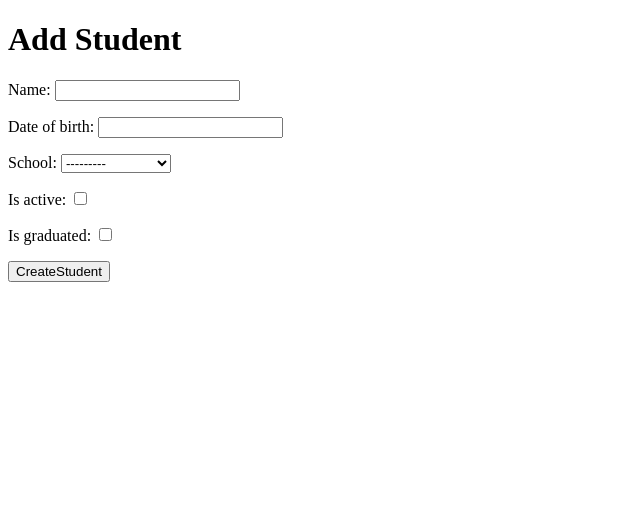
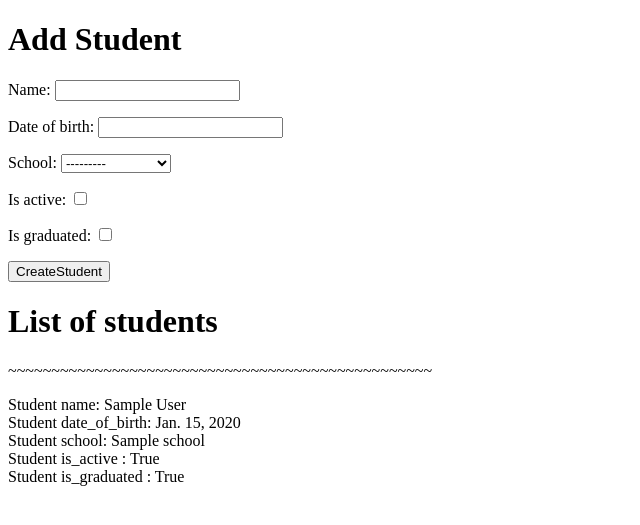
Before and after one commit to NurikNK/school, a Django app: page /students/create/ in a window 1280 px wide. Shown: the top 525 px of the page, without its empty margins (0-640 px from the left). Run offline with Django 3.2, Linux system fonts and the light colour scheme; tables that the repository leaves empty hold one stand-in row (values such as "Sample post").

```diff
--- a/school/urls.py
+++ b/school/urls.py
@@ -6,5 +6,5 @@ urlpatterns = [
     path('courses/', include('courses.urls')),
     path('students/', include('students.urls')),
     # path('students/', include('students.urls')),
-    path('school_app/', include('schools_app.urls')),
+    # path('school_app/', include('schools_app.urls')),
 ]
--- a/schools_app/forms.py
+++ b/schools_app/forms.py
@@ -1,4 +1,4 @@
-from django.forms import ModelForm
+"""from django.forms import ModelForm
 
 from .models import School
 
@@ -9,4 +9,4 @@ class SchoolForm(ModelForm):
         fields = [
             'name',
             'address',
-        ]
+        ]"""
--- a/schools_app/urls.py
+++ b/schools_app/urls.py
@@ -1,7 +1,7 @@
-from django.urls import path
+"""from django.urls import path
 
 from .views import SchoolCreateView
 
 urlpatterns = [
     path('create/', SchoolCreateView.as_view())
-]
+]"""
--- a/students/forms.py
+++ b/students/forms.py
@@ -22,3 +22,15 @@ class StudentCourseForm(ModelForm):
             'student',
             'course'
         ]
+
+
+class StudentListForm(ModelForm):
+    class Meta:
+        model = Student
+        fields = [
+            'name',
+            'date_of_birth',
+            'school',
+            'is_active',
+            'is_graduated',
+        ]
--- a/students/templates/student.html
+++ b/students/templates/student.html
@@ -5,11 +5,21 @@
     <title>Student</title>
 </head>
 <body>
-     <h1>Add Student</h1>
+    <h1>Add Student</h1>
     <form method='POST'>
         {% csrf_token%}
         {{ form.as_p}}
         <button type="submit"> CreateStudent</button>
     </form>
+
+<h1>List of students</h1>
+    {% for st in students %}
+        <p>~~~~~~~~~~~~~~~~~~~~~~~~~~~~~~~~~~~~~~~~~~~~~~~~~</p>
+        Student name: {{ st.name}}<br>
+        Student date_of_birth: {{ st.date_of_birth}}<br>
+        Student school: {{ st.school}}<br>
+        Student is_active : {{ st.is_active }}<br>
+        Student is_graduated : {{ st.is_graduated }}<br>
+    {% endfor %}
 </body>
 </html>
--- a/students/urls.py
+++ b/students/urls.py
@@ -4,5 +4,6 @@ from .views import StudentCreateView, StudentCourseCreateView
 
 urlpatterns = [
     path('create/', StudentCreateView.as_view()),
-    path('student_course_create/', StudentCourseCreateView.as_view())
+    path('student_course_create/', StudentCourseCreateView.as_view()),
+
 ]
--- a/students/views.py
+++ b/students/views.py
@@ -1,18 +1,41 @@
 from django.views import generic
 
-from .forms import StudentForm, StudentCourseForm
+from .forms import StudentForm, StudentCourseForm, StudentListForm
 from .models import Student, StudentCourse
+from django.views.generic import ListView
+
+
+"""class StudentListView(ListView):
+    model = Student
+    template_name = 'student_index.html'
+    form_class = StudentListForm
+
+    def get_context_data(self, **kwargs):
+        context = super().get_context_data(**kwargs)
+
+        context['students'] = Student.objects.all()
+        return context"""
 
 
 class StudentCreateView(generic.CreateView):
     model = Student
     template_name = 'student.html'
     form_class = StudentForm
-    success_url = 'home'
+    success_url = '/students/create/'
+
+    def get_context_data(self, **kwargs):
+        context = super().get_context_data(**kwargs)
+        context['students'] = Student.objects.all()
+        return context
 
 
 class StudentCourseCreateView(generic.CreateView):
     model = StudentCourse
     template_name = 'studentcourse.html'
     form_class = StudentCourseForm
-    success_url = 'home'
+    success_url = '/students/student_course_create/'
+
+    def get_context_data(self, **kwargs):
+        context = super().get_context_data(**kwargs)
+        context['student_course'] = StudentCourse.objects.all()
+        return context
```
Also changed, not shown: courses/templates/course.html (+11 -0 lines), courses/views.py (+7 -1 lines), schools_app/templates/school_app.html (+8 -0 lines), schools_app/views.py (+7 -2 lines), students/templates/studentcourse.html (+7 -0 lines), courses/forms.py (line endings or trailing spaces), courses/serializers.py (added), students/serializers.py (added).
